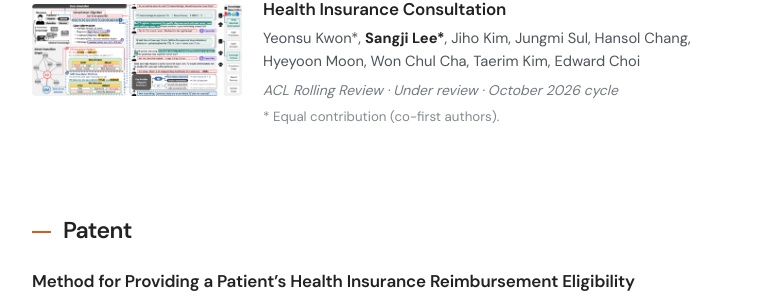
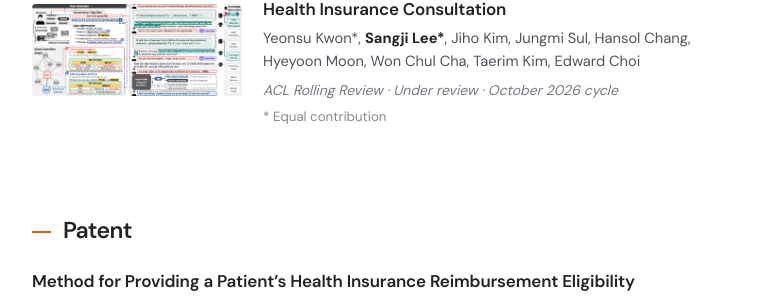
Before and after one commit to sangji06/sangji06.github.io, a Jekyll site: the page built from index.html, in a window 1280 px wide and 900 px high, scrolled down 1031 px. Shown: the part 152-452 px from the top of the window, without its empty margins (248-1030 px from the left). Built offline with Jekyll 4.4.1, drawn with Linux system fonts in a browser that asks for light colours.

Commit message:
Modify note for equal contribution in publications
Updated note to remove co-first authors mention.

```diff
--- a/_data/publications.yml
+++ b/_data/publications.yml
@@ -48,7 +48,7 @@
   venue: ACL Rolling Review · Under review · October 2026 cycle
   thumbnail: /assets/images/k-inssim.png
   alt: Illustrative K-InsSim workflow thumbnail
-  note: '* Equal contribution (co-first authors).'
+  note: '* Equal contribution'
 - id: ehr-neurips
   status: published
   selected: false
```
